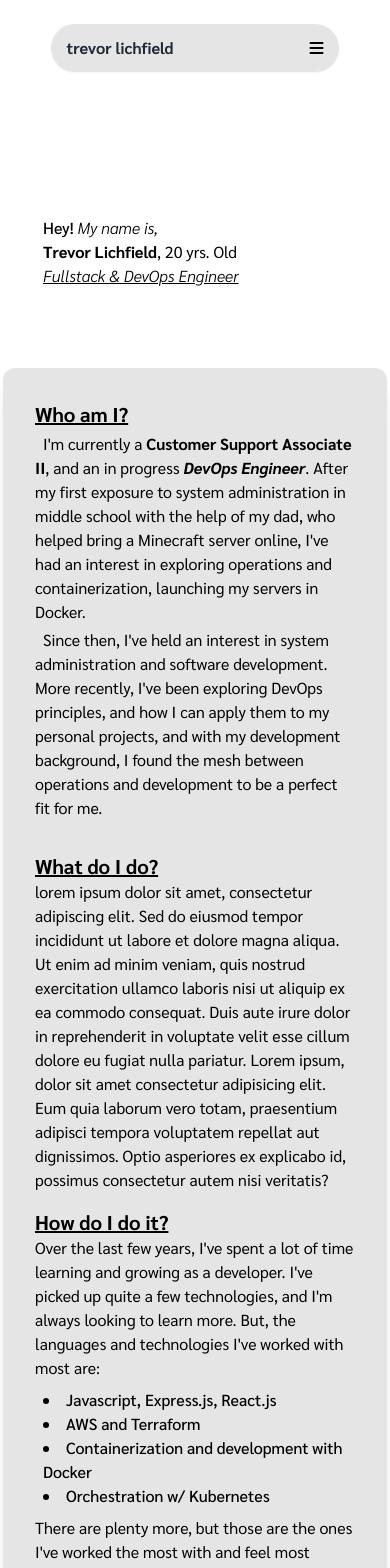
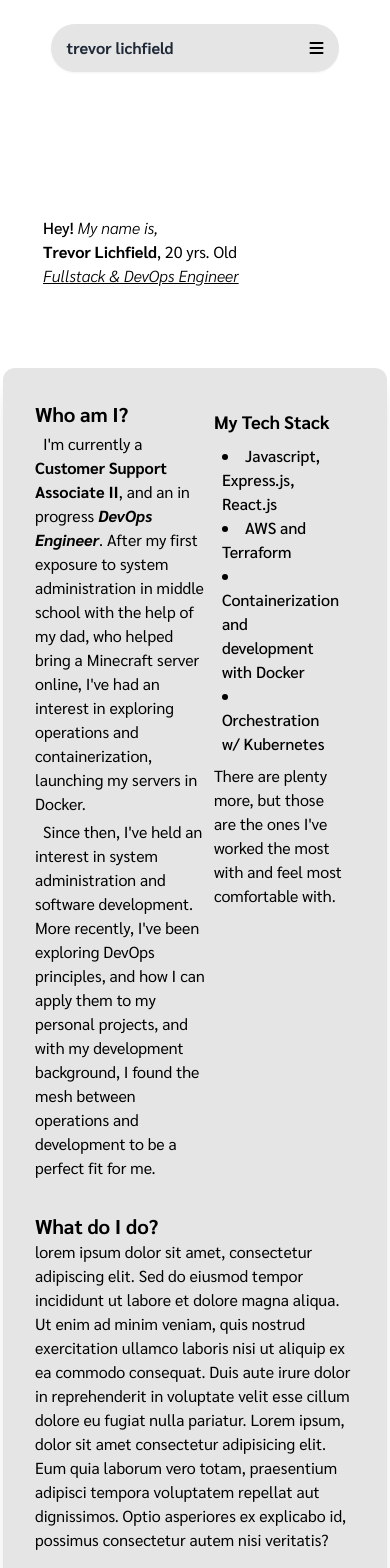
Before and after one commit to lichfiet/portfolio, a React (Vite) app: page / in a window 390 px wide. Shown: the top 1568 px of the page. Built offline with nearby package versions, Linux system fonts and the light colour scheme.

Commit message:
testaroo

```diff
--- a/src/components/navBar.jsx
+++ b/src/components/navBar.jsx
@@ -65,7 +65,7 @@ export function NavBar() {
                             </a>
                         </li>
                         <li className="md:hidden">
-                            <i class="fa-solid fa-bars" onClick={handleMenuToggle}></i>
+                            <i className="fa-solid fa-bars" onClick={handleMenuToggle}></i>
                         </li>
                     </ul>
 
@@ -81,7 +81,7 @@ export function NavBar() {
                 <div className="fixed top-0 left-0 w-screen h-screen bg-black bg-opacity-50 flex justify-center items-center">
                     <ul className="flex flex-col space-y-4 text-center">
                         <li>
-                            <i class="fa-solid fa-x text-6xl text-white hover:text-gray-400" onClick={handleMenuToggle}></i>
+                            <i className="fa-solid fa-x text-6xl text-white hover:text-gray-400" onClick={handleMenuToggle}></i>
                         </li>
                         <li>
                             <a href="#" onClick={() => {handleChange("home"), handleMenuToggle()}} className="text-6xl text-white hover:text-gray-400">
--- a/src/pages/home.jsx
+++ b/src/pages/home.jsx
@@ -27,10 +27,10 @@ const HomePage = function () {
                 </div>
             </div>
 
-            <div className="container p-6 max-w-sm mx-auto bg-neutral-200 rounded-xl shadow-xl mb-6">
-                <div className="p-2 mb-4">
-                    <h1 className="text-xl font-bold mb-1 underline">Who am I?</h1>
+            <div className="container p-6 max-w-sm mx-auto bg-neutral-200 rounded-xl shadow-xl mb-6" >
+                <div className="p-2 mb-4 grid grid-cols-1 md:grid-cols-2" style={{ gridTemplateColumns: "2fr 1fr" }}>
                     <div>
+                        <h1 className="text-xl font-bold mb-1">Who am I?</h1>
                         <p className="mb-1 indent-2">
                             I'm currently a <b>Customer Support Associate II</b>, and an in progress <b><i>DevOps Engineer</i></b>. After my first exposure
                             to system administration in middle school with the help of my dad, who helped bring a Minecraft server
@@ -42,24 +42,9 @@ const HomePage = function () {
                             I found the mesh between operations and development to be a perfect fit for me.
                         </p>
                     </div>
-                </div>
-                <div className="grid grid-cols-1 md:grid-cols-2">
                     <div className="p-2">
-                        <h1 className="text-xl font-bold underline">What do I do?</h1>
-                        <p>
-                            lorem ipsum dolor sit amet, consectetur adipiscing elit. Sed do eiusmod tempor incididunt
-                            ut labore et dolore magna aliqua. Ut enim ad minim veniam, quis nostrud exercitation
-                            ullamco laboris nisi ut aliquip ex ea commodo consequat. Duis aute irure dolor in
-                            reprehenderit in voluptate velit esse cillum dolore eu fugiat nulla pariatur.
-                            Lorem ipsum, dolor sit amet consectetur adipisicing elit. Eum quia laborum vero totam, praesentium adipisci tempora voluptatem repellat aut dignissimos. Optio asperiores ex explicabo id, possimus consectetur autem nisi veritatis?
-                        </p>
-                    </div>
-                    <div className="p-2">
-                        <h1 className="text-xl font-bold underline">How do I do it?</h1>
-                        <p>
-                            Over the last few years, I've spent a lot of time learning and growing as a developer.
-                            I've picked up quite a few technologies, and I'm always looking to learn more. But, the languages
-                            and technologies I've worked with most are:
+                        <h1 className="text-lg font-bold">My Tech Stack</h1>
+                        <p className="">
                             <ul className="list-inside list-disc p-2 text-base font-medium">
                                 <li>Javascript, Express.js, React.js</li>
                                 <li>AWS and Terraform</li>
@@ -68,6 +53,18 @@ const HomePage = function () {
                             </ul>
                             There are plenty more, but those are the ones I've worked the most with and feel most
                             comfortable with.
+                        </p>
+                    </div>
+                </div>
+                <div className="">
+                    <div className="p-2">
+                        <h1 className="text-xl font-bold">What do I do?</h1>
+                        <p>
+                            lorem ipsum dolor sit amet, consectetur adipiscing elit. Sed do eiusmod tempor incididunt
+                            ut labore et dolore magna aliqua. Ut enim ad minim veniam, quis nostrud exercitation
+                            ullamco laboris nisi ut aliquip ex ea commodo consequat. Duis aute irure dolor in
+                            reprehenderit in voluptate velit esse cillum dolore eu fugiat nulla pariatur.
+                            Lorem ipsum, dolor sit amet consectetur adipisicing elit. Eum quia laborum vero totam, praesentium adipisci tempora voluptatem repellat aut dignissimos. Optio asperiores ex explicabo id, possimus consectetur autem nisi veritatis?
                         </p>
                     </div>
                 </div>
--- a/src/pages/projects.jsx
+++ b/src/pages/projects.jsx
@@ -1,15 +1,41 @@
+import { useRef, useState } from 'react';
+
 const Projects = function () {
+    const FrameWrapper = () => {
+        const ref = useRef();
+        const [height, setHeight] = useState("0px");
+        const onLoad = () => {
+          setHeight(ref.current.contentWindow.document.body.scrollHeight + "px");
+        };
+        return (
+          <iframe className="w-full hidden sm:block"
+            ref={ref}
+            onLoad={onLoad}
+            id="myFrame"
+            src="https://files.trevorlichfield.com"
+            width="100%"
+            height={height}
+            style={{
+              width: "100%",
+              overflow: "auto",
+            }}
+          ></iframe>
+        );
+      }
+
+
+
     return (
         <>
-            <div className="container p-6 max-w-med mx-auto">
+            <div className="container p-6 mx-auto">
                 <h1 className="font-bold text-2xl">File Explorer</h1>
                 <a href="https://files.trevorlichfield.com" target="_blank" rel="noopener noreferrer"><p className="underline">files.trevorlichfield.com</p></a>
                 <h1 className="mt-4 italic font-semibold hidden md:block">Live Preview</h1>
+            </div>
                 <div className="flex p-4 mx-auto justify-center items-center content-center">
-                    <iframe className="w-full shadow-lg hidden md:block" style={{ height: "80vh", maxHeight: "650px", maxWidth: "1300px" }} src="https://files.trevorlichfield.com" title="File Explorer" allow="accelerometer; autoplay; clipboard-write; encrypted-media"></iframe>
-                    <img className="block md:hidden" src="./file explorer.png"></img>
+                    <FrameWrapper />
+                    <img className="block sm:hidden" src="./file explorer.png"></img>
                 </div>
-            </div>
             <div className="container p-6 max-w-sm mx-auto bg-neutral-200 rounded-xl shadow-xl mb-6">
                 <div className="p-2 block md:grid" style={{ gridTemplateColumns: "3fr 1fr" }}>
                     <div className="p-2">
```
Lines whose indentation alone changed are shown as unchanged.
